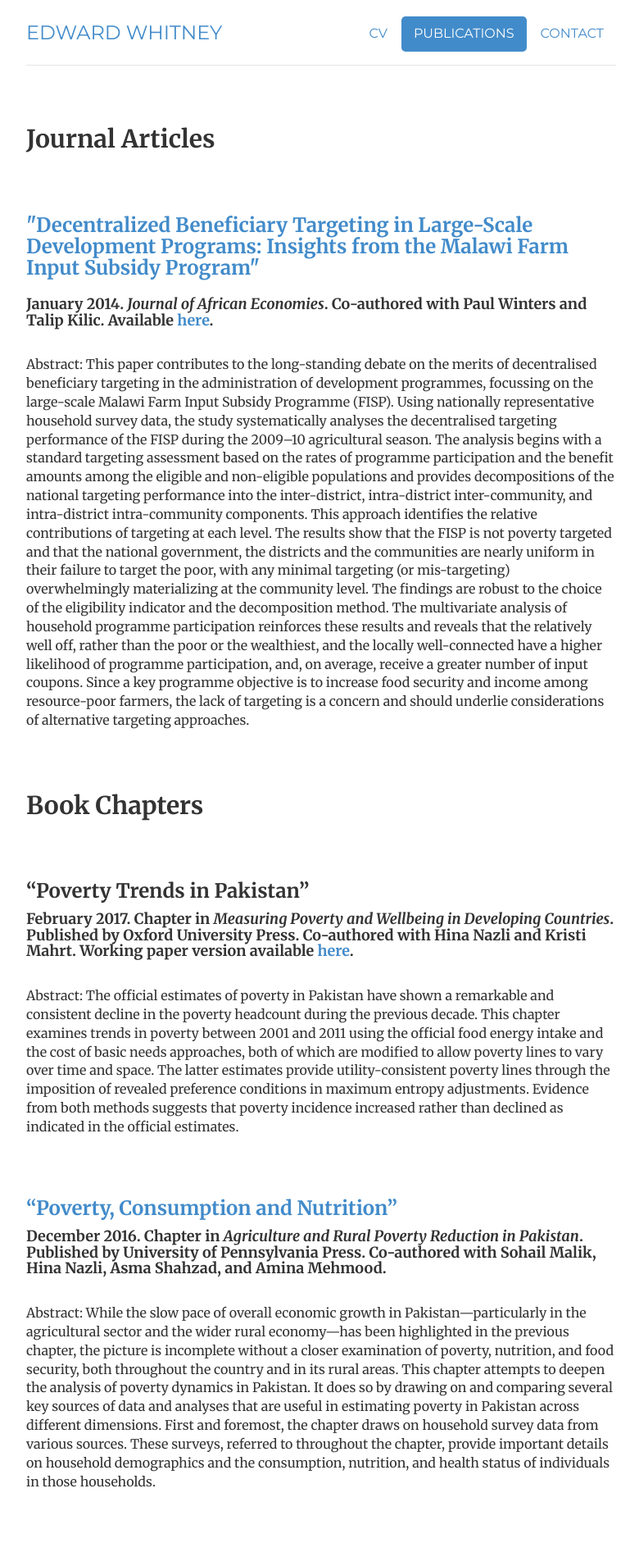
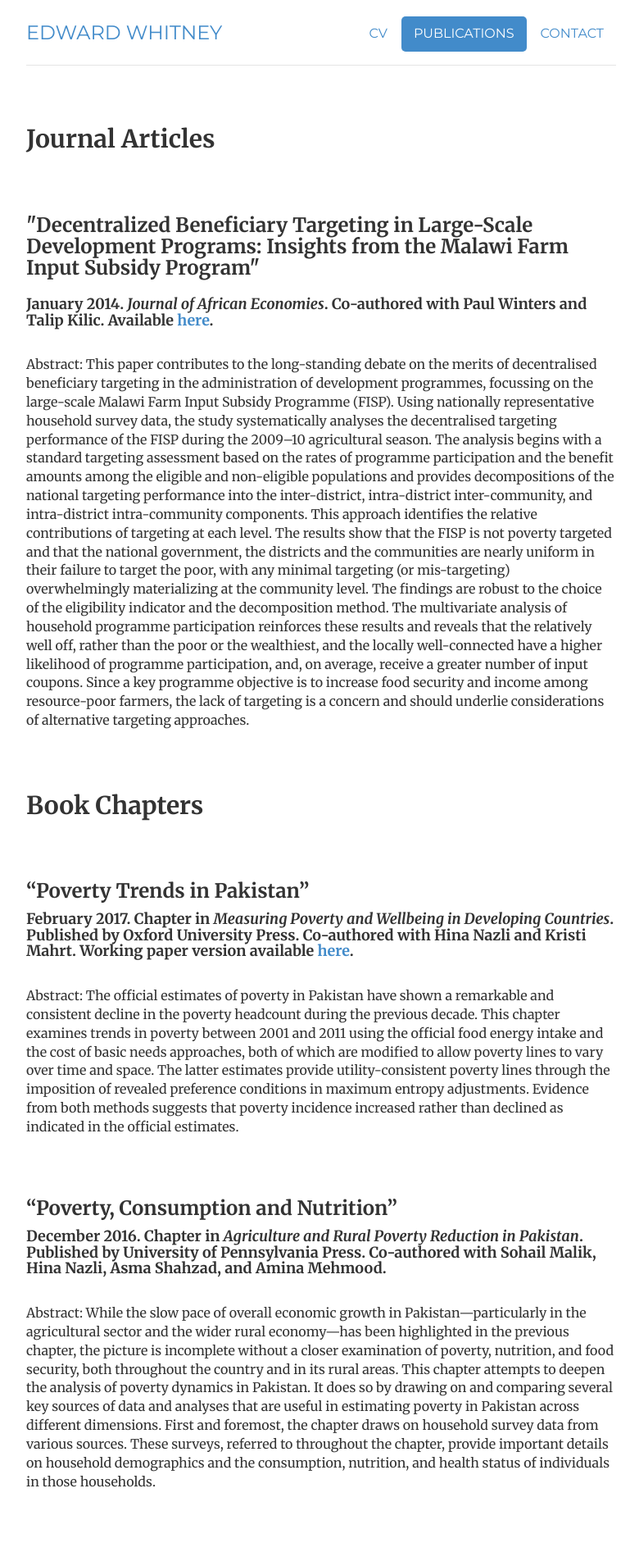
Before and after one commit to edwardmw/edwardmwhitney, a Jekyll site: the page built from publications/index.html, in a window 1280 px wide. Shown: the top 1893 px of the page at 82% size, without its empty margins (248-1028 px from the left). Built offline with Jekyll 4.4.1, drawn with Linux system fonts in a browser that asks for light colours.

Commit message:
commit4.36

```diff
--- a/publications/index.html
+++ b/publications/index.html
@@ -14,9 +14,9 @@ description: Credits and information about the website edwardmwhitney.com, the p
 <h2><b>Journal Articles</b></h2>
 
 <br>
-<br>
+<a id="targeting"><br></a>
 
-<a id="targeting"><h3>"Decentralized Beneficiary Targeting in Large-Scale Development Programs: Insights from the Malawi Farm Input Subsidy Program"<h3></a>
+<h3>"Decentralized Beneficiary Targeting in Large-Scale Development Programs: Insights from the Malawi Farm Input Subsidy Program"<h3>
 
 <h4>January 2014. <i>Journal of African Economies</i>. Co-authored with Paul Winters and Talip Kilic. Available <a href="https://jae.oxfordjournals.org/content/early/2014/10/08/jae.eju021" target="_blank"> here</a>.</h4>
 
@@ -32,7 +32,6 @@ description: Credits and information about the website edwardmwhitney.com, the p
 <br>
 <a id="toolkit"><br></a>
 
-
 <h3>“Poverty Trends in Pakistan”</h3>
 
 <h4>February 2017. Chapter in <i>Measuring Poverty and Wellbeing in Developing Countries</i>. Published by Oxford University Press. Co-authored with Hina Nazli and Kristi Mahrt. Working paper version available <a href="https://www.wider.unu.edu/publication/poverty-trends-pakistan
@@ -43,9 +42,9 @@ description: Credits and information about the website edwardmwhitney.com, the p
 <p>Abstract: The official estimates of poverty in Pakistan have shown a remarkable and consistent decline in the poverty headcount during the previous decade. This chapter examines trends in poverty between 2001 and 2011 using the official food energy intake and the cost of basic needs approaches, both of which are modified to allow poverty lines to vary over time and space. The latter estimates provide utility-consistent poverty lines through the imposition of revealed preference conditions in maximum entropy adjustments. Evidence from both methods suggests that poverty incidence increased rather than declined as indicated in the official estimates.</p>
 
 <br>
-<br>
+<a id="pov_ifpri"><br></a>
 
-<h3><a id="pov_ifpri">“Poverty, Consumption and Nutrition”</a></h3>
+<h3>“Poverty, Consumption and Nutrition”</h3>
 
 <h4>December 2016. Chapter in <i>Agriculture and Rural Poverty Reduction in Pakistan</i>. Published by University of Pennsylvania Press. Co-authored with Sohail Malik, Hina Nazli, Asma Shahzad, and Amina Mehmood.</h4>
 
@@ -54,9 +53,9 @@ description: Credits and information about the website edwardmwhitney.com, the p
 <p>Abstract: While the slow pace of overall economic growth in Pakistan—particularly in the agricultural sector and the wider rural economy—has been highlighted in the previous chapter, the picture is incomplete without a closer examination of poverty, nutrition, and food security, both throughout the country and in its rural areas. This chapter attempts to deepen the analysis of poverty dynamics in Pakistan. It does so by drawing on and comparing several key sources of data and analyses that are useful in estimating poverty in Pakistan across different dimensions. First and foremost, the chapter draws on household survey data from various sources. These surveys, referred to throughout the chapter, provide important details on household demographics and the consumption, nutrition, and health status of individuals in those households.</p>
 
 <br>
-<br>
+<a id="agprod_ifpri"><br></a>
 
-<h3><a id="agprod_ifpri">“Agriculture Production”</a></h3>
+<h3>“Agriculture Production”</h3>
 
 <h4>December 2016. Chapter in <i>Agriculture and Rural Poverty Reduction in Pakistan</i>. Published by University of Pennsylvania Press. Co-authored with Sohail Malik, Shujat Alli, Khalid Riaz, and Mehrab Malek.</h4>
 
@@ -70,9 +69,9 @@ description: Credits and information about the website edwardmwhitney.com, the p
 <h2><b>Work-in-Progress</b></h2>
 
 <br>
-<br>
+<a id="replication"><br></a>
 
-<h3><a id="replication">“The Effects of Land Titling on the Urban Poor: a Replication of Property Rights for the Poor”</a></h3>
+<h3>“The Effects of Land Titling on the Urban Poor: a Replication of Property Rights for the Poor”</h3>
 
 <h4>In process of journal submission. Co-authored with <a href="https://www.researchgate.net/profile/Paul_Winters4" target="_blank">Paul Winters</a> and <a href="http://drewbcameron.weebly.com/" target="_blank">Drew Cameron</a>. Working paper version available <a href="http://www.3ieimpact.org/en/publications/3ie-replication-paper-series/3ie-replication-paper-9/" target="_blank"> here.</a></h4>
 
```
